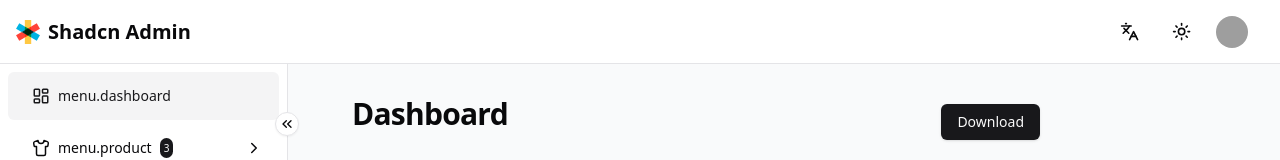
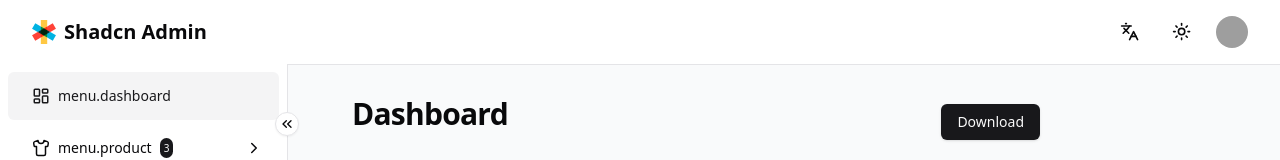
Before and after one commit to ppxb/shadcn-admin, a React (Vite) app: page / in a window 1280 px wide. Shown: the top 160 px of the page. Built offline with nearby package versions, Linux system fonts and the light colour scheme; grey boxes are pictures that could not be loaded.

Commit message:
fix: header padding

```diff
--- a/src/components/layout/index.tsx
+++ b/src/components/layout/index.tsx
@@ -15,7 +15,7 @@ export default function Layout() {
   return (
     <div className="relative h-svh bg-gray-50 overflow-hidden dark:bg-black">
       <div className="relative w-full h-16 overflow-hidden">
-        <LayoutHeader className="fixed w-full h-16 z-10 border-b md:top-0 md:pr-8 right-0 sm:top-20 bg-background">
+        <LayoutHeader className="fixed w-full h-16 z-10 border-b md:top-0 md:p-8 right-0 sm:top-20 bg-background">
           <div className="flex items-center gap-2">
             <Icons.logo className="h-6 w-6" />
             <div
```
